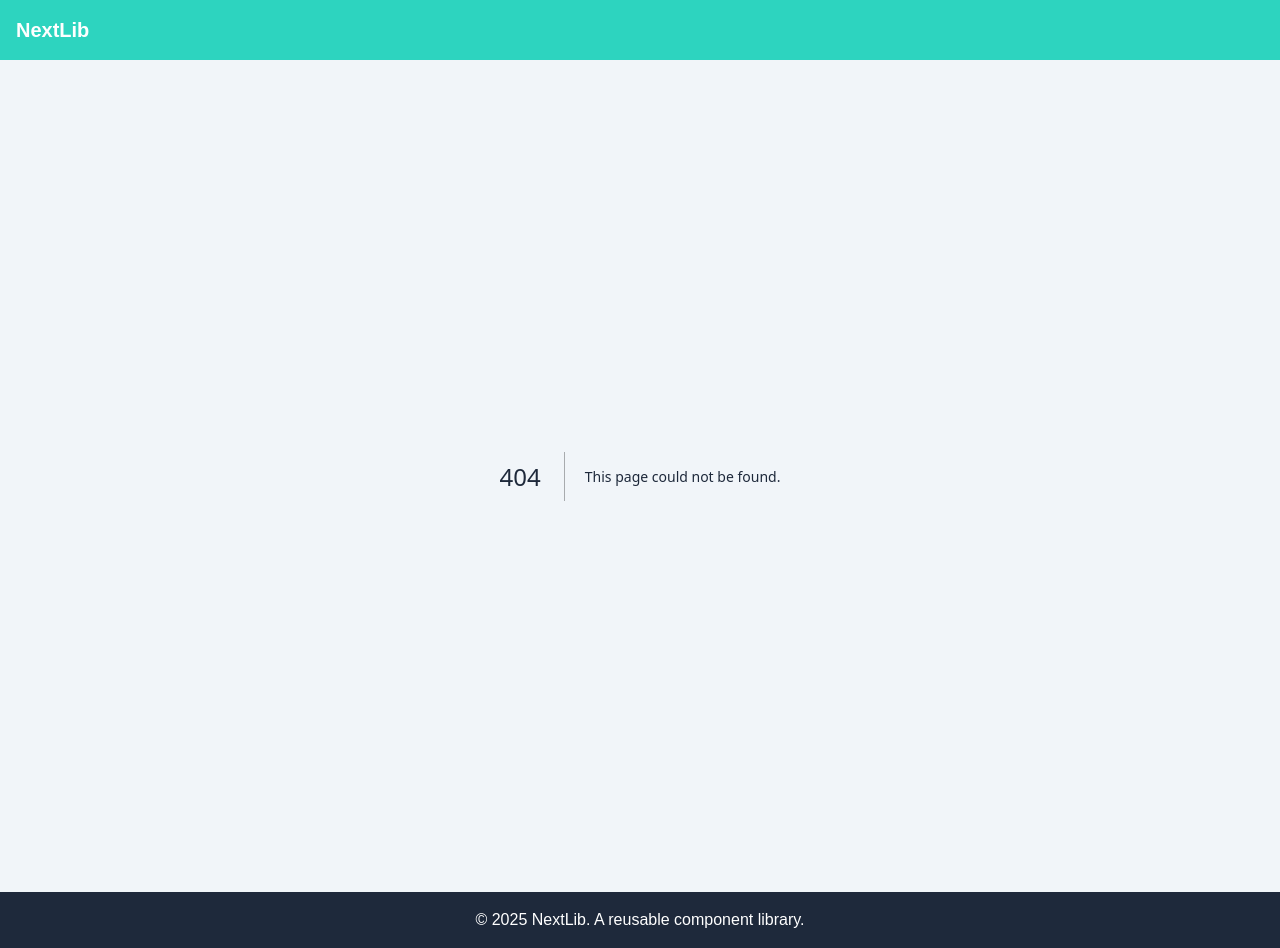
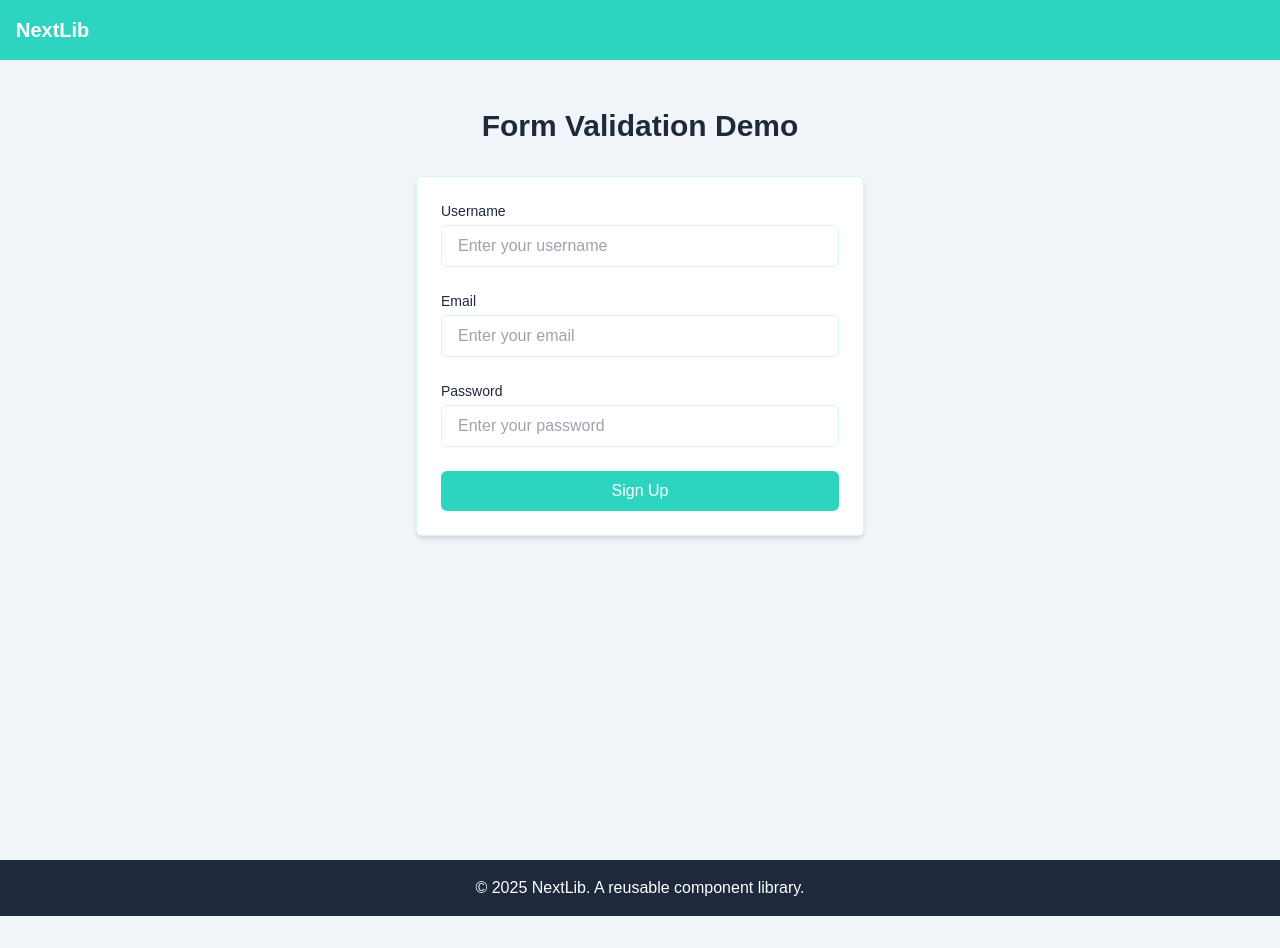
Before and after one commit to RajonDey/nextjs-component-library, a Next.js app: page /form-validation in a window 1280 px wide. Before the commit this address had no page. After the commit the page ends 916 px from the top, so only its background shows below. Built offline with nearby package versions, Linux system fonts and the light colour scheme.

Commit message:
added form validation components

```diff
--- /dev/null
+++ b/app/form-validation/page.tsx
@@ -0,0 +1,60 @@
+// app/form-validation/page.tsx
+"use client";
+
+import { ValidatedForm } from "@/components/iedex";
+
+
+
+type FormData = {
+  username: string;
+  email: string;
+  password: string;
+};
+
+export default function FormValidationPage() {
+  const fields = [
+    {
+      name: "username",
+      label: "Username",
+      placeholder: "Enter your username",
+      validation: {
+        required: "Username is required",
+        minLength: { value: 3, message: "Username must be at least 3 characters" },
+      },
+    },
+    {
+      name: "email",
+      label: "Email",
+      type: "email",
+      placeholder: "Enter your email",
+      validation: {
+        required: "Email is required",
+        pattern: { value: /^\S+@\S+$/i, message: "Invalid email format" },
+      },
+    },
+    {
+      name: "password",
+      label: "Password",
+      type: "password",
+      placeholder: "Enter your password",
+      validation: {
+        required: "Password is required",
+        minLength: { value: 6, message: "Password must be at least 6 characters" },
+      },
+    },
+  ];
+
+  const handleSubmit = (data: FormData) => {
+    console.log("Form Submitted:", data); // Handle response
+    alert("Form submitted successfully: " + JSON.stringify(data)); // Success feedback
+  };
+
+  return (
+    <div className="flex flex-col items-center space-y-8 py-8 px-4">
+      <h1 className="text-3xl font-bold text-brand-secondary">Form Validation Demo</h1>
+      <div className="w-full max-w-md">
+        <ValidatedForm fields={fields} onSubmit={handleSubmit} submitLabel="Sign Up" />
+      </div>
+    </div>
+  );
+}
--- /dev/null
+++ b/components/form/ValidatedForm.tsx
@@ -0,0 +1,73 @@
+// components/form/ValidatedForm.tsx
+"use client";
+
+import React from "react";
+import { useForm, SubmitHandler, FieldValues } from "react-hook-form";
+
+type InputField = {
+  name: string;
+  label: string;
+  type?: string;
+  placeholder?: string;
+  validation?: {
+    required?: string | boolean;
+    minLength?: { value: number; message: string };
+    pattern?: { value: RegExp; message: string };
+  };
+};
+
+type ValidatedFormProps<T extends FieldValues> = {
+  fields: InputField[];
+  onSubmit: SubmitHandler<T>;
+  submitLabel?: string;
+};
+
+const ValidatedForm = <T extends FieldValues>({
+  fields,
+  onSubmit,
+  submitLabel = "Submit",
+}: ValidatedFormProps<T>) => {
+  const {
+    register,
+    handleSubmit,
+    formState: { errors },
+  } = useForm<T>();
+
+  return (
+    <form
+      onSubmit={handleSubmit(onSubmit)}
+      className="space-y-6 p-6 bg-white rounded-md shadow-md border border-brand-primary/20"
+    >
+      {fields.map((field) => (
+        <div key={field.name} className="flex flex-col">
+          <label
+            htmlFor={field.name}
+            className="text-sm font-medium text-brand-secondary mb-1"
+          >
+            {field.label}
+          </label>
+          <input
+            id={field.name}
+            type={field.type || "text"}
+            placeholder={field.placeholder}
+            {...register(field.name as keyof T, field.validation)} // Controlled input with validation
+            className="px-4 py-2 border border-brand-primary/20 rounded-md focus:outline-none focus:ring-2 focus:ring-brand-primary"
+          />
+          {errors[field.name] && (
+            <p className="text-brand-accent text-sm mt-1">
+              {errors[field.name]?.message as string}
+            </p>
+          )}
+        </div>
+      ))}
+      <button
+        type="submit"
+        className="w-full bg-brand-primary text-white py-2 rounded-md hover:bg-brand-primary/80 transition-colors"
+      >
+        {submitLabel}
+      </button>
+    </form>
+  );
+};
+
+export default ValidatedForm;
--- /dev/null
+++ b/components/iedex.tsx
@@ -0,0 +1 @@
+export { default as ValidatedForm } from "./form/ValidatedForm";
```
Also changed, not shown: 1 other file (tests, documents, lock files or other folders).
